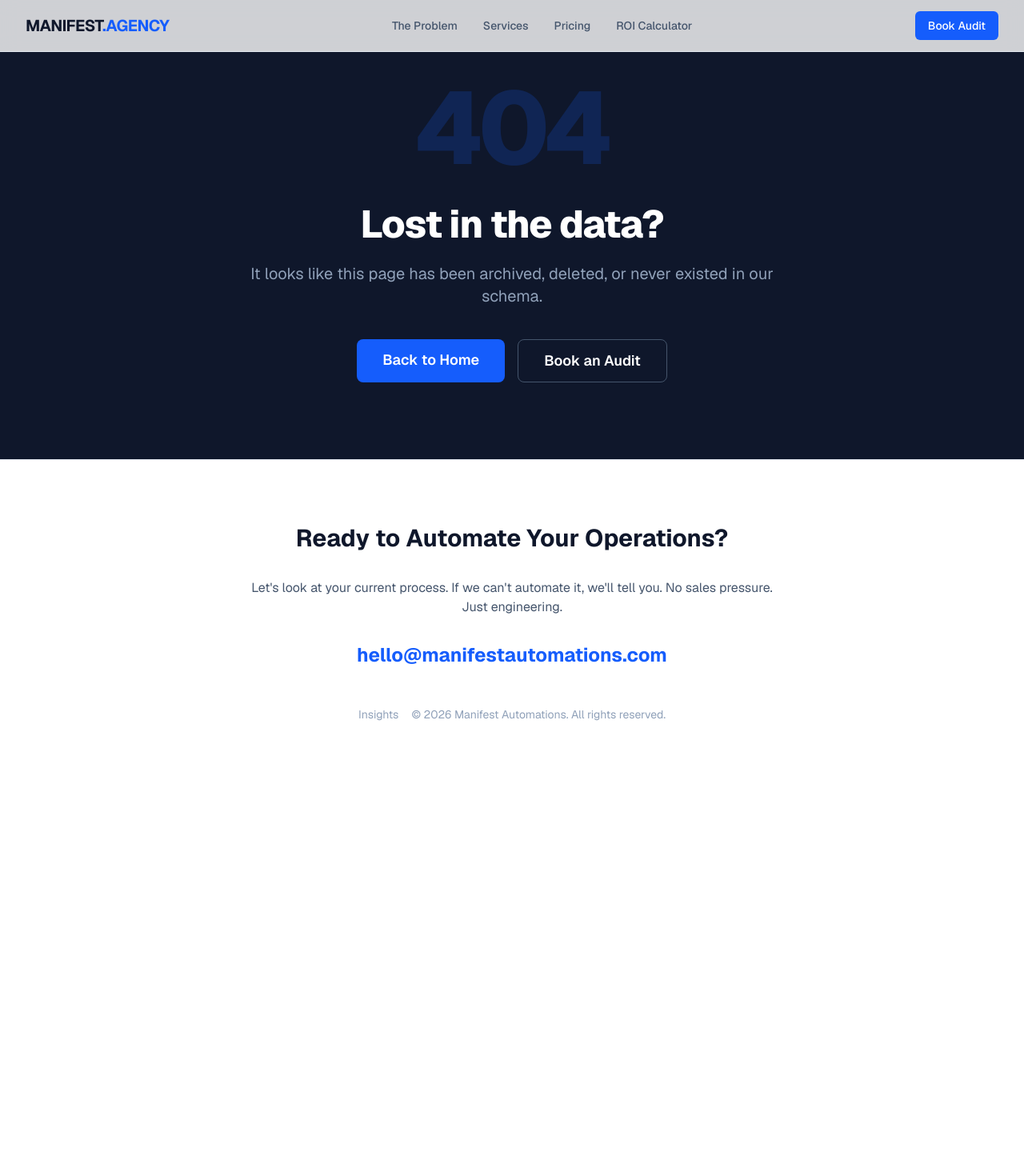
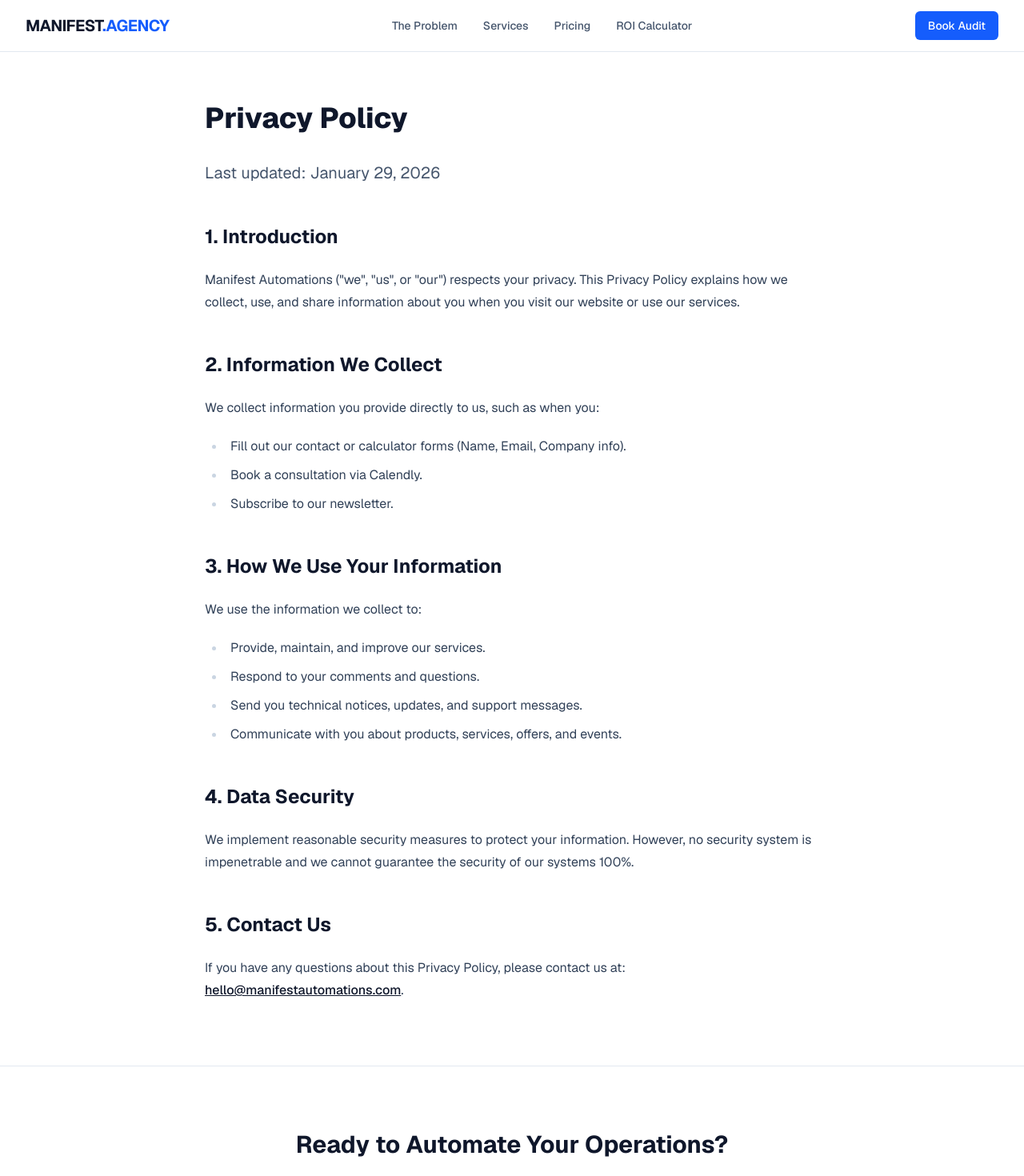
Before and after one commit to mrjuguy/manifest-agency, a Next.js app in the folder projects/agency-website/: page /privacy in a window 1280 px wide. Before the commit this address had no page. Shown: the top 1470 px of the page at 80% size. Before the commit the page ends 983 px from the top, so only its background shows below. Built offline with nearby package versions, Linux system fonts and the light colour scheme.

Commit message:
feat: Add Privacy Policy page

```diff
--- /dev/null
+++ b/projects/agency-website/src/app/privacy/page.tsx
@@ -0,0 +1,55 @@
+import Navbar from "@/components/Navbar";
+import Footer from "@/components/Footer";
+
+export default function Privacy() {
+  return (
+    <div className="min-h-screen bg-white text-slate-900 font-sans flex flex-col">
+      <Navbar />
+
+      <main className="flex-grow pt-32 pb-20 px-4 sm:px-6 lg:px-8">
+        <div className="max-w-3xl mx-auto prose prose-slate">
+          <h1>Privacy Policy</h1>
+          <p className="lead">Last updated: January 29, 2026</p>
+
+          <h2>1. Introduction</h2>
+          <p>
+            Manifest Automations ("we", "us", or "our") respects your privacy. This Privacy Policy explains how we collect, use, and share information about you when you visit our website or use our services.
+          </p>
+
+          <h2>2. Information We Collect</h2>
+          <p>
+            We collect information you provide directly to us, such as when you:
+          </p>
+          <ul>
+            <li>Fill out our contact or calculator forms (Name, Email, Company info).</li>
+            <li>Book a consultation via Calendly.</li>
+            <li>Subscribe to our newsletter.</li>
+          </ul>
+
+          <h2>3. How We Use Your Information</h2>
+          <p>
+            We use the information we collect to:
+          </p>
+          <ul>
+            <li>Provide, maintain, and improve our services.</li>
+            <li>Respond to your comments and questions.</li>
+            <li>Send you technical notices, updates, and support messages.</li>
+            <li>Communicate with you about products, services, offers, and events.</li>
+          </ul>
+
+          <h2>4. Data Security</h2>
+          <p>
+            We implement reasonable security measures to protect your information. However, no security system is impenetrable and we cannot guarantee the security of our systems 100%.
+          </p>
+
+          <h2>5. Contact Us</h2>
+          <p>
+            If you have any questions about this Privacy Policy, please contact us at: <a href="mailto:hello@manifestautomations.com">hello@manifestautomations.com</a>.
+          </p>
+        </div>
+      </main>
+
+      <Footer />
+    </div>
+  );
+}
--- a/projects/agency-website/src/components/Footer.tsx
+++ b/projects/agency-website/src/components/Footer.tsx
@@ -21,6 +21,9 @@ export default function Footer() {
           <Link href="/blog" className="hover:text-blue-600 mr-4">
             Insights
           </Link>
+          <Link href="/privacy" className="hover:text-blue-600 mr-4">
+            Privacy Policy
+          </Link>
           © 2026 Manifest Automations. All rights reserved.
         </div>
       </div>
```
